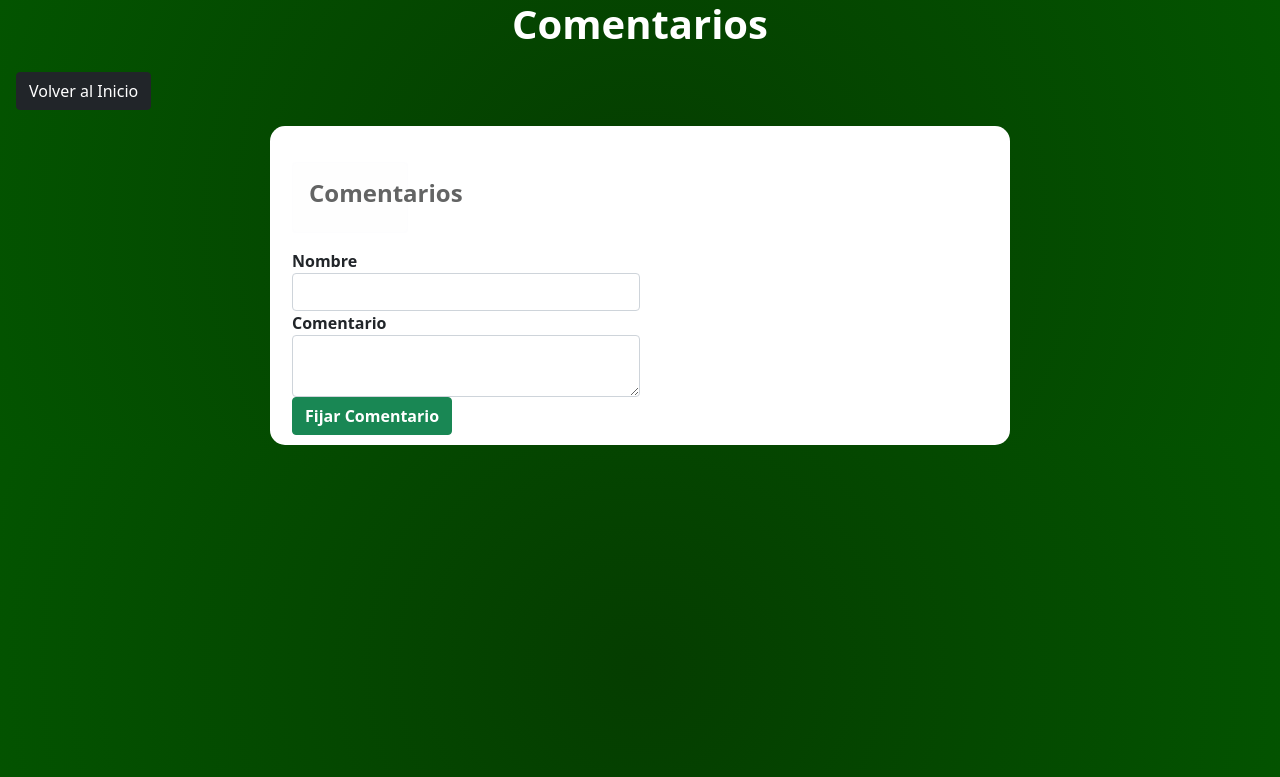
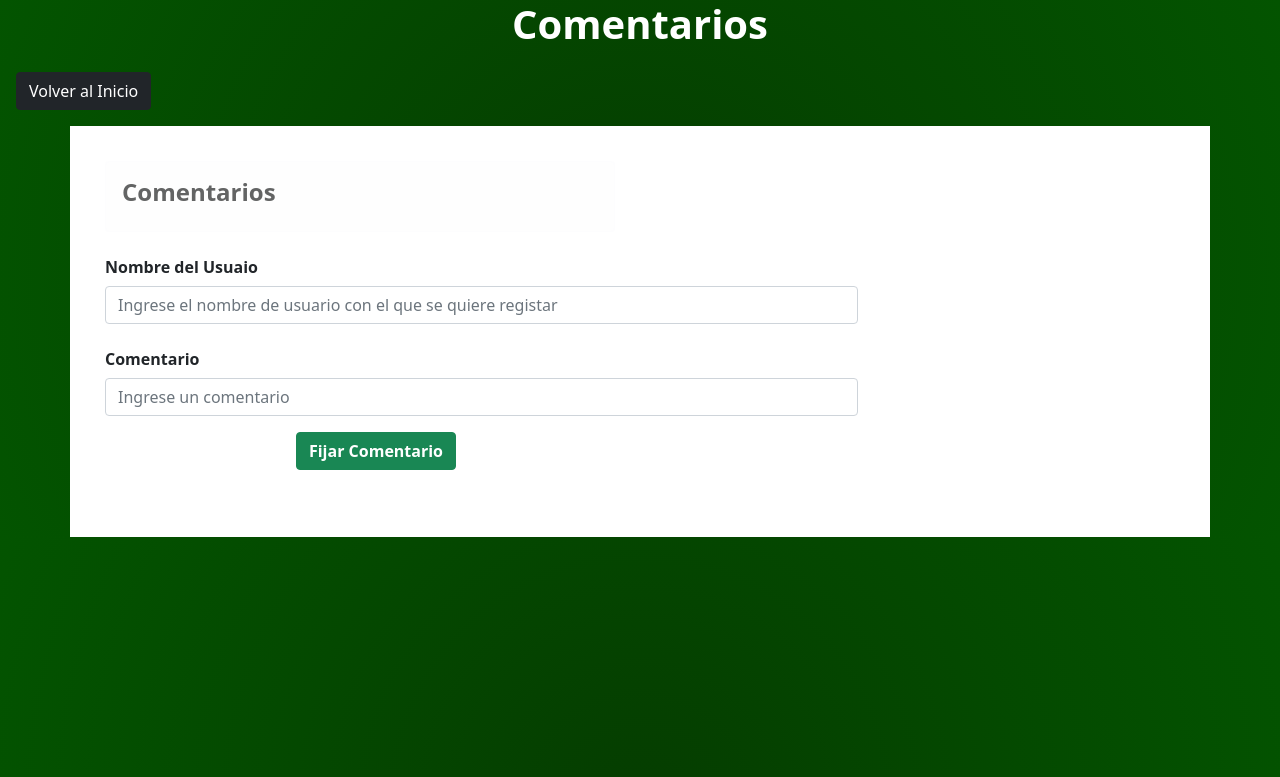
Before and after one commit to Anabel12veron/Pasantia, a PHP site: page /pantallas/comentario.php in a window 1280 px wide. Shown: the top 777 px of the page. Run offline with PHP 8.4, Linux system fonts and the light colour scheme; data that the repository does not hold is empty; some libraries are stand-ins or nearby versions.

Commit message:
solución de las tablas y creación de eliminar y agregar en comentarios.

```diff
--- a/assets/estiloInicio.css
+++ b/assets/estiloInicio.css
@@ -19,9 +19,9 @@ h1{
     margin-left: 14px;
 }
 
-.container{
+.container-2{
     border-radius: 15px ;
-    max-width: 740px;
+    margin: 50px;
 
     /* -webkit-box-shadow: 9px 9px 13px 5px rgba(157, 222, 170, 0.414);
 box-shadow: 9px 9px 13px 5px rgba(157, 222, 170, 0.414); */
@@ -40,7 +40,7 @@ box-shadow: 9px 9px 13px 5px rgba(157, 222, 170, 0.414); */
 
 .form-control {
     display: block;
-    width: 100%;
+    width: 200%;
     padding: .375rem .75rem;
     line-height: 1.5;
     background-color: #fff;
--- a/pantallas/comentario.php
+++ b/pantallas/comentario.php
@@ -14,38 +14,34 @@
     <h1 class="text-center"><strong> Comentarios </strong></h1>
     <a name="" id="" class="btn btn-dark m-3" href="../index.php" role="button">Volver al Inicio</a>
 <div class="container" style="background-color: #ffffff; padding: 10px">
-    <header></header>
-    <nav class="navbar navbar-light navbar-expand-md">
-        <div class="container-fluid"><a class="navbar-brand" href="#"></a><button data-toggle="collapse" class="navbar-toggler" data-target="#navcol-1"><span class="sr-only">Toggle navigation</span><span class="navbar-toggler-icon"></span></button>
+<?php
+    require("../base_de_datos/Conexion.php");
+    $sql = 'SELECT * FROM persona';
+    $result = $mysqli->query($sql) or die($mysqli->error);
+?>
+    <div class="col-md-6 pane">
+    <div class="container" style="background-color: #ffffff; padding: 25px">
+    <div class="alert alert-light"><h4><strong> Comentarios </strong></h4></div>
+    <!--Formulatio y Dirección donde se hace el registro -->
+    <form action="../base_de_datos/agregarComentario.php"  method="POST" >
+    <input type="text" class="form-control" hidden name="action" id="action" value="insert">
+      <div class="mb-3 row">
+        <label for="Nombre_Usuario" class="col-sm-1-12 col-form-label"><strong>Nombre del Usuaio</strong></label>
+        <div class="col-sm-9">
+          <input type="text" class="form-control" name="Nombre_Usuario" id="Nombre_Usuario" placeholder="Ingrese el nombre de usuario con el que se quiere registar">
         </div>
-    </nav>
-<div class="container">
-    <div class="col-md-6 pane">
-  <div class="col-md-4">
-			<div class="alert alert-light"><h4><strong> Comentarios </strong></h4></div>
-			</div>
-			<div id="result">
-		</div>
-
-    <div class="form-contro">
-        <form>
-            <div class="form-group">
-			<label><strong> Nombre </strong></label>
-			<input class="form-control" type="text"  id="name">
-			</div>
-            <div class="form-group">
-			<label><strong> Comentario </strong></label>
-			<textarea id="comment" class="form-control"></textarea></label>
-			</div>
-			<button type="button" class="btn btn-success" onclick="commentBox();"><strong> Fijar Comentario </strong></button>
-        </form>
-    </div>
+      </div>
+      <div class="mb-3 row">
+        <label for="Comentario" class="col-sm-1-12 col-form-label"><strong> Comentario </strong></label>
+        <div class="col-sm-9">
+          <input type="text" class="form-control" name="Comentario" id="Comentario" placeholder="Ingrese un comentario">
+        </div>
+        <div class="m-3 row">
+        <div class="text-center">
+          <button class="btn btn-success" role="button"><strong> Fijar Comentario </strong></button>
+        </div>
 </div>
 </div>
-
-
-
-
 
 
 <!-- Bootstrap JavaScript Libraries -->
@@ -56,5 +52,4 @@
 	</div>
 	</div>
 </body>
-
 </html>
--- a/pantallas/proyecto.php
+++ b/pantallas/proyecto.php
@@ -218,6 +218,9 @@
 
     // ============= Se selecciona una persona =============
     function seleccionarPersona(tabla) {
+
+      alert("Hola");
+
       let id_persona = $(tabla).find("#ID_Persona").text();
       let Nombre = $(tabla).find("#nombre_persona").text();
       let Apellido = $(tabla).find("#apellido_persona").text();
@@ -242,7 +245,7 @@
 
   <!-- Bootstrap JavaScript Libraries -->
   <script src="../popper.min.js" integrity="sha384-IQsoLXl5PILFhosVNubq5LC7Qb9DXgDA9i+tQ8Zj3iwWAwPtgFTxbJ8NT4GN1R8p" crossorigin="anonymous"></script>
-  <script src="../bootstrap@5.0.2/dist/js/bootstrap.min.js" integrity="sha384-cVKIPhGWiC2Al4u+LWgxfKTRIcfu0JTxR+EQDz/bgldoEyl4H0zUF0QKbrJ0EcQF" crossorigin="anonymous"></script>
+  <script src="../bootstrap.min.js" integrity="sha384-cVKIPhGWiC2Al4u+LWgxfKTRIcfu0JTxR+EQDz/bgldoEyl4H0zUF0QKbrJ0EcQF" crossorigin="anonymous"></script>
 </body>
 
 </html>
```
Also changed, not shown: base_de_datos/agregarComentario.php (added, +36 -0 lines), base_de_datos/eliminarComentario.php (added, +35 -0 lines), pantallas/datosProyecto.php (+8 -6 lines), pantallas/datos_comentario.php (added, +62 -0 lines), pantallas/datos_programador.php (+8 -6 lines), pantallas/modulo.php (+4 -4 lines).
